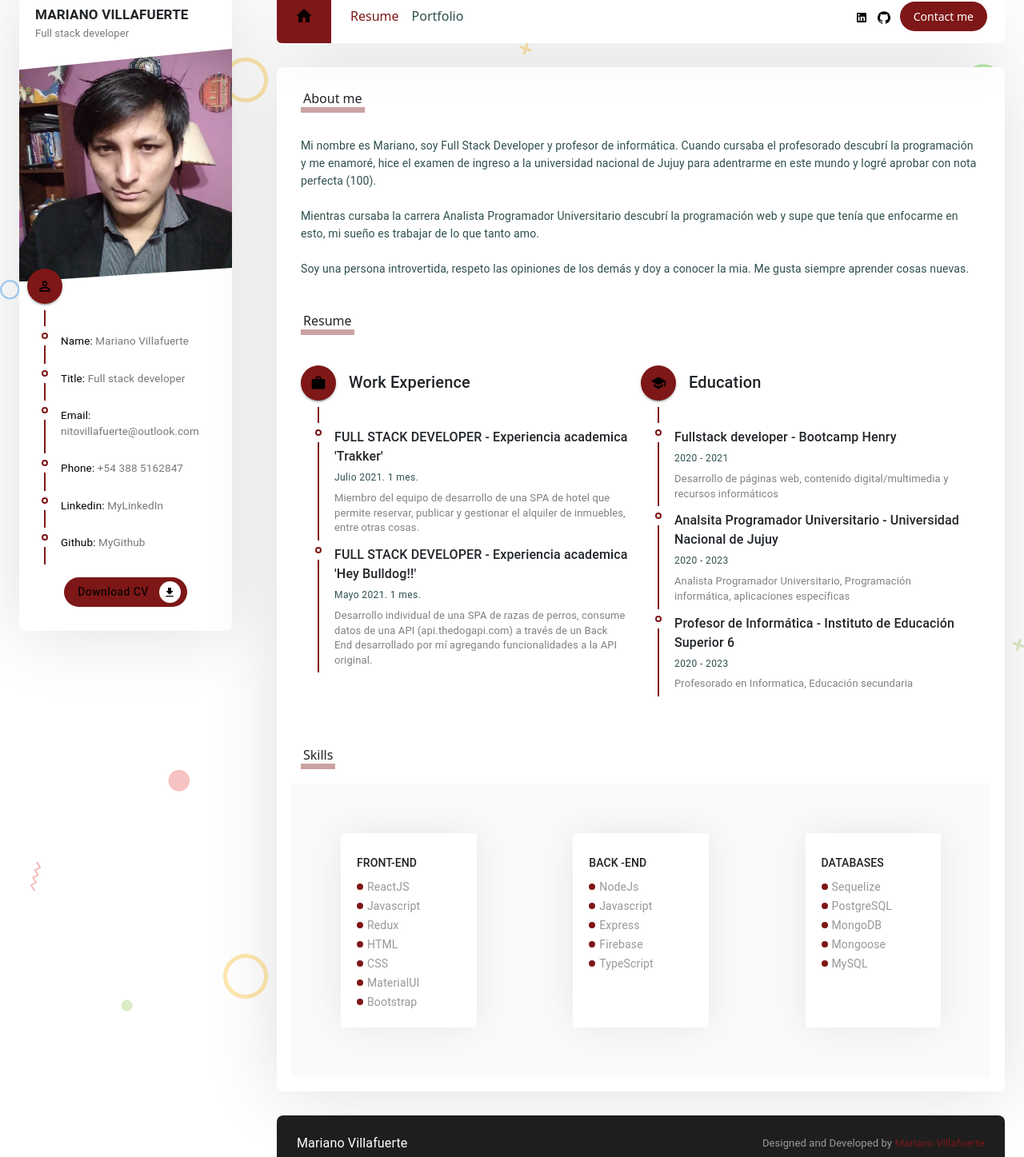
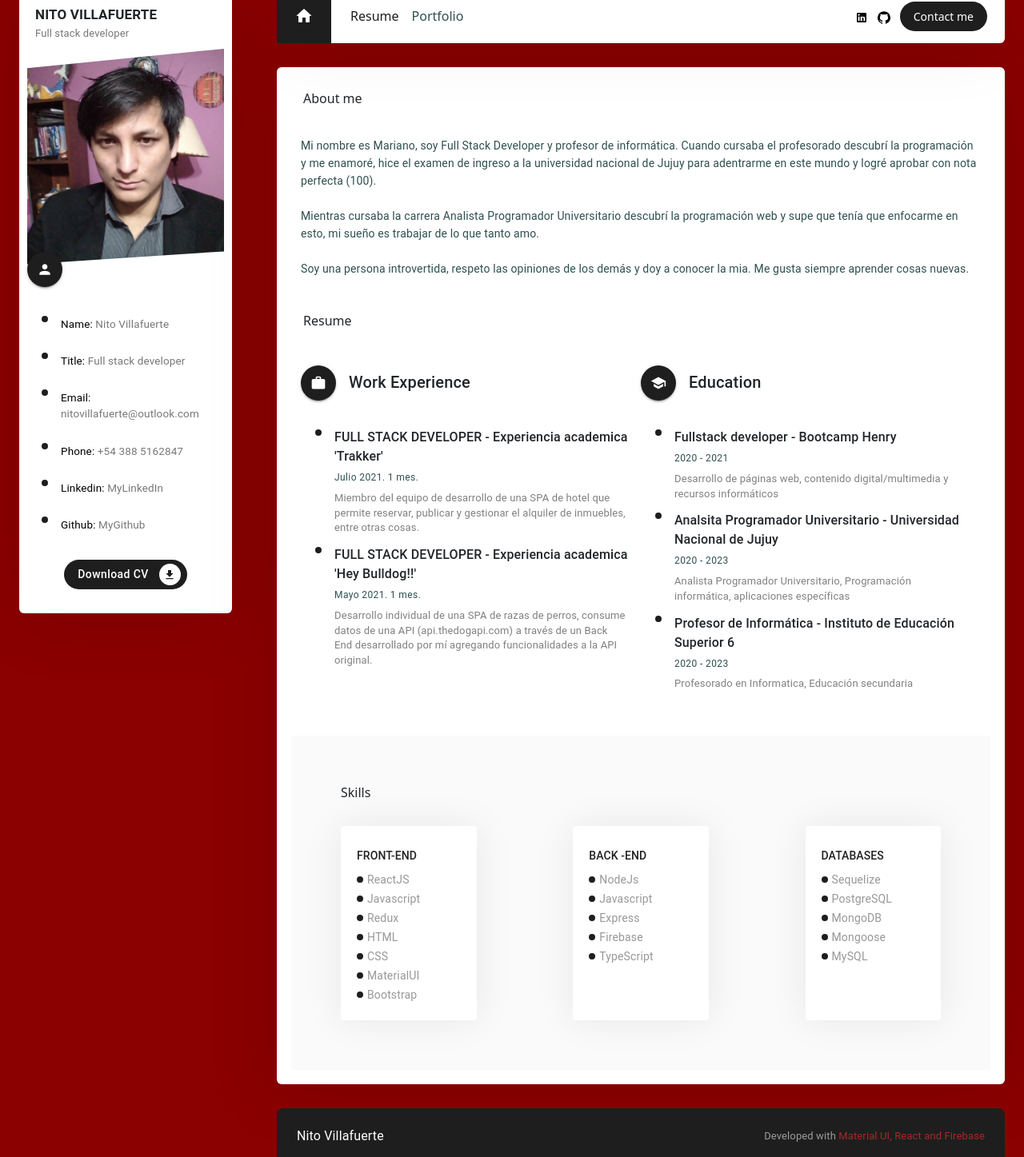
Before and after one commit to nitovill/Portfolio, a React (Create React App) app: page / in a window 1280 px wide. Shown: the part 74-1521 px from the top of the page at 80% size. Built offline with nearby package versions, Linux system fonts and the light colour scheme.

Commit message:
css change schanging style

```diff
--- a/src/App.css
+++ b/src/App.css
@@ -1,5 +1,5 @@
 :root {
-  --main-color: rgb(126, 23, 23);
+  --main-color: #1e1e1e;
 }
 
 /* margins and paddings */
--- a/src/components/Button/Button.css
+++ b/src/components/Button/Button.css
@@ -10,7 +10,7 @@
   outline: none !important;
 }
 .custom_btn .btn_icon_container {
-  color: #000 !important;
+  color: #1e1e1e !important;
   background: #fff !important;
   border-radius: 50px !important;
   height: 27px !important;
@@ -28,6 +28,7 @@
   font-size: 14px !important;
   text-transform: none !important;
   text-align: center;
+  color: white;
   width: 100%;
   margin-right: 5px;
   margin-left: 5px;
--- a/src/components/Footer/Footer.jsx
+++ b/src/components/Footer/Footer.jsx
@@ -11,9 +11,9 @@ const Footer = () => {
       </div>
       <div className="fotter_right">
         <Typography className="footer_coopyright">
-          Designed and Developed by{" "}
-          <a href="/" target="_blank">
-            Mariano Villafuerte
+          Developed with{" "}
+          <a href="/" target="_blank" style={{ color: "brown" }}>
+            Material UI, React and Firebase
           </a>
           <br />
         </Typography>
--- a/src/components/Header/Header.css
+++ b/src/components/Header/Header.css
@@ -22,8 +22,8 @@
   display: flex;
   justify-content: center;
   align-items: center;
-  border-top-left-radius: 6px;
-  border-bottom-left-radius: 6px;
+  /*  border-top-left-radius: 6px;
+  border-bottom-left-radius: 6px; */
 }
 .header .header_right > a > .MuiSvgIcon-root {
   font-size: 16px !important;
--- a/src/components/Header/Header.jsx
+++ b/src/components/Header/Header.jsx
@@ -80,7 +80,7 @@ const Header = (props) => {
     <Navbar expand="lg" sticky="top" className="header">
       <Nav.Link as={NavLink} className="header_navlink" to="/">
         <Navbar.Brand className="header_home">
-          <HomeRounded />
+          <HomeRounded style={{ color: "white" }} />
         </Navbar.Brand>
       </Nav.Link>
       <Navbar.Toggle />
@@ -169,7 +169,7 @@ const Header = (props) => {
                   type="submit"
                   variant="contained"
                 >
-                  Send
+                  <span className="btn_text">Send</span>
                 </Button>
               </form>
             </div>
--- a/src/components/Profile/Profile.css
+++ b/src/components/Profile/Profile.css
@@ -19,6 +19,8 @@
 }
 .profile_image {
   margin-top: -10px;
+  margin-left: 10px;
+  margin-right: 10px;
   -webkit-clip-path: polygon (0 9%, 100% 0, 100% 94%, 0% 100%);
   clip-path: polygon(0 9%, 100% 0, 100% 94%, 0% 100%);
 }
--- a/src/components/Profile/Profile.jsx
+++ b/src/components/Profile/Profile.jsx
@@ -4,7 +4,7 @@ import "./Profile.css";
 import myImage from "../../assets/images/download.png";
 import CustomTimeline, { CustomTimelineSeparator } from "../Timeline/Timeline";
 import resumeData from "../../utils/resumeData";
-import PersonOutlineIcon from "@material-ui/icons/PersonOutline";
+import PersonIcon from "@material-ui/icons/Person";
 import TimelineContent from "@material-ui/lab/TimelineContent";
 import TimelineItem from "@material-ui/lab/TimelineItem";
 import CustomBtn from "../Button/Button";
@@ -43,7 +43,7 @@ const Profile = () => {
         <img src={myImage} alt="hola" />
       </figure>
       <div className="profile_information">
-        <CustomTimeline icon={<PersonOutlineIcon />}>
+        <CustomTimeline icon={<PersonIcon />}>
           <CustomTimeLineItem title="Name" text={resumeData.name} />
           <CustomTimeLineItem title="Title" text={resumeData.title} />
           <CustomTimeLineItem title="Email" text={resumeData.email} />
--- a/src/components/Timeline/Timeline.css
+++ b/src/components/Timeline/Timeline.css
@@ -26,6 +26,7 @@
 }
 /* Remaining Item */
 .timeline .timeline_dot {
+  background-color: var(--main-color);
   border-color: var(--main-color) !important;
   color: black !important;
   padding: 2px !important;
@@ -34,7 +35,7 @@
   background-color: var(--main-color) !important;
 }
 .timeline .timeline_dot_header > .MuiSvgIcon-root {
-  color: black;
+  color: rgb(255, 255, 255);
   font-size: 20px;
 }
 .timeline .separator_padding {
--- a/src/components/Timeline/Timeline.jsx
+++ b/src/components/Timeline/Timeline.jsx
@@ -15,7 +15,6 @@ export default function CustomTimeline({ title, icon, children }) {
       <TimelineItem className={"timeline_firstItem"}>
         <TimelineSeparator>
           <TimelineDot className={"timeline_dot_header"}>{icon}</TimelineDot>
-          <TimelineConnector />
         </TimelineSeparator>
         <TimelineContent>
           <Typography variant="h6" className={"timeline_header"}>
@@ -30,6 +29,5 @@ export default function CustomTimeline({ title, icon, children }) {
 export const CustomTimelineSeparator = () => (
   <TimelineSeparator className={"separator_padding"}>
     <TimelineDot variant={"outlined"} className={"timeline_dot"} />
-    <TimelineConnector />
   </TimelineSeparator>
 );
--- a/src/index.css
+++ b/src/index.css
@@ -9,7 +9,7 @@ body {
   -moz-osx-font-smoothing: grayscale;
   background: #fafafa;
   overflow-x: hidden;
-  background: url(./assets/images/bg-1.png);
+  background-color: darkred !important;
 }
 
 code {
--- a/src/pages/Resume/Resume.jsx
+++ b/src/pages/Resume/Resume.jsx
@@ -16,7 +16,6 @@ const Resume = () => {
       {/* About me */}
       <Grid container className="section pb_45">
         <Grid item className="section_title mb_30">
-          <span></span>
           <h6 className="section_title_text">About me</h6>
         </Grid>
         <Grid item xs={12}>
@@ -28,7 +27,6 @@ const Resume = () => {
       {/* Education and experiences */}
       <Grid container className="section pb_45">
         <Grid item className="section_title mb_30">
-          <span></span>
           <h6 className="section_title_text">Resume</h6>
         </Grid>
         <Grid item xs={12}>
@@ -86,17 +84,15 @@ const Resume = () => {
       </Grid>
       {/* Skills */}
 
-      <Grid item className="section_title mb_30">
-        <span></span>
-        <h6 className="section_title_text">Skills</h6>
-      </Grid>
-
       <Grid
         container
         spacing={3}
         justify="space-between"
         className="section graybg pb_45 p_50"
       >
+        <Grid item xs={12}>
+          <h6 className="section_title_text">Skills</h6>
+        </Grid>
         {resumeData.skills.map((skill) => (
           <Grid item xs={12} sm={6} md={3}>
             <Paper elevation={0} className="skills">
--- a/src/utils/resumeData.js
+++ b/src/utils/resumeData.js
@@ -2,7 +2,7 @@ import LinkedInIcon from "@material-ui/icons/LinkedIn";
 import GitHubIcon from "@material-ui/icons/GitHub";
 
 export default {
-  name: "Mariano Villafuerte",
+  name: "Nito Villafuerte",
   title: "Full stack developer",
   cumpleaños: "30 de Octubre, 1995",
   email: "nitovillafuerte@outlook.com",
```
